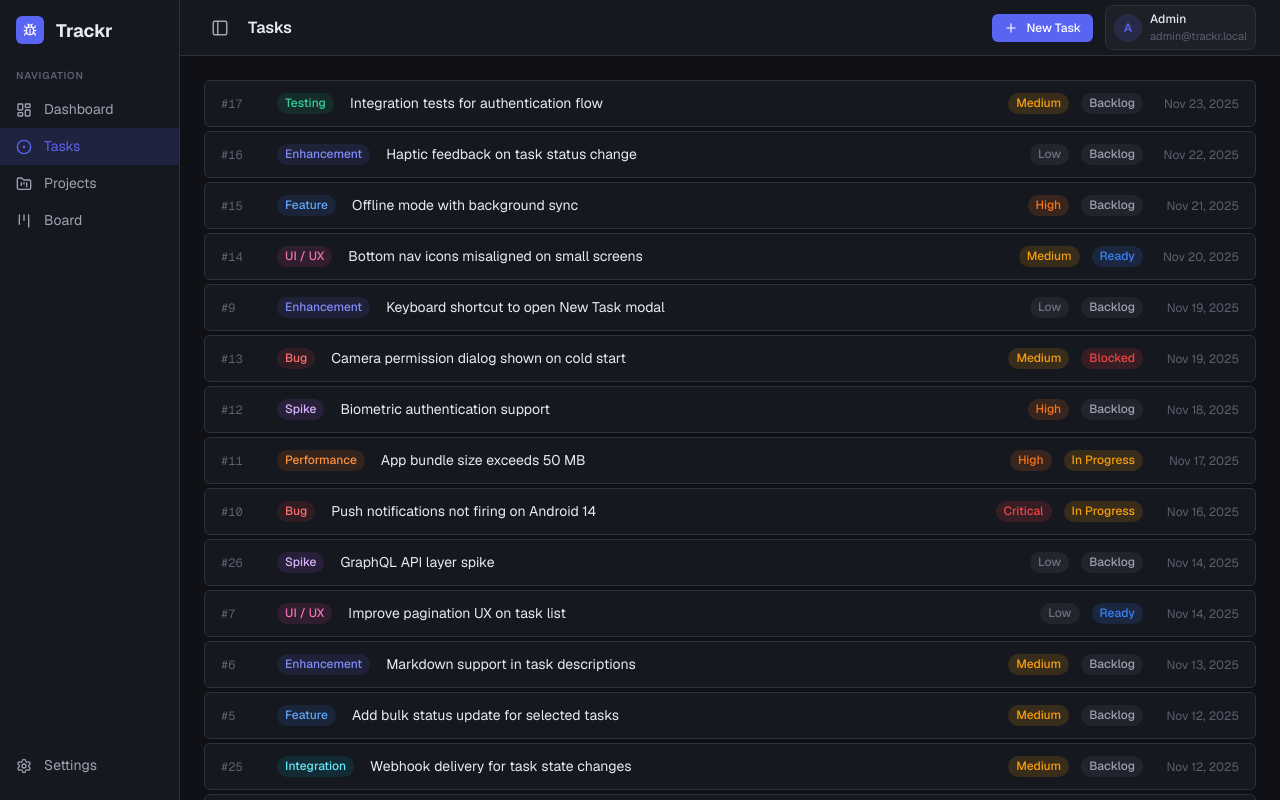
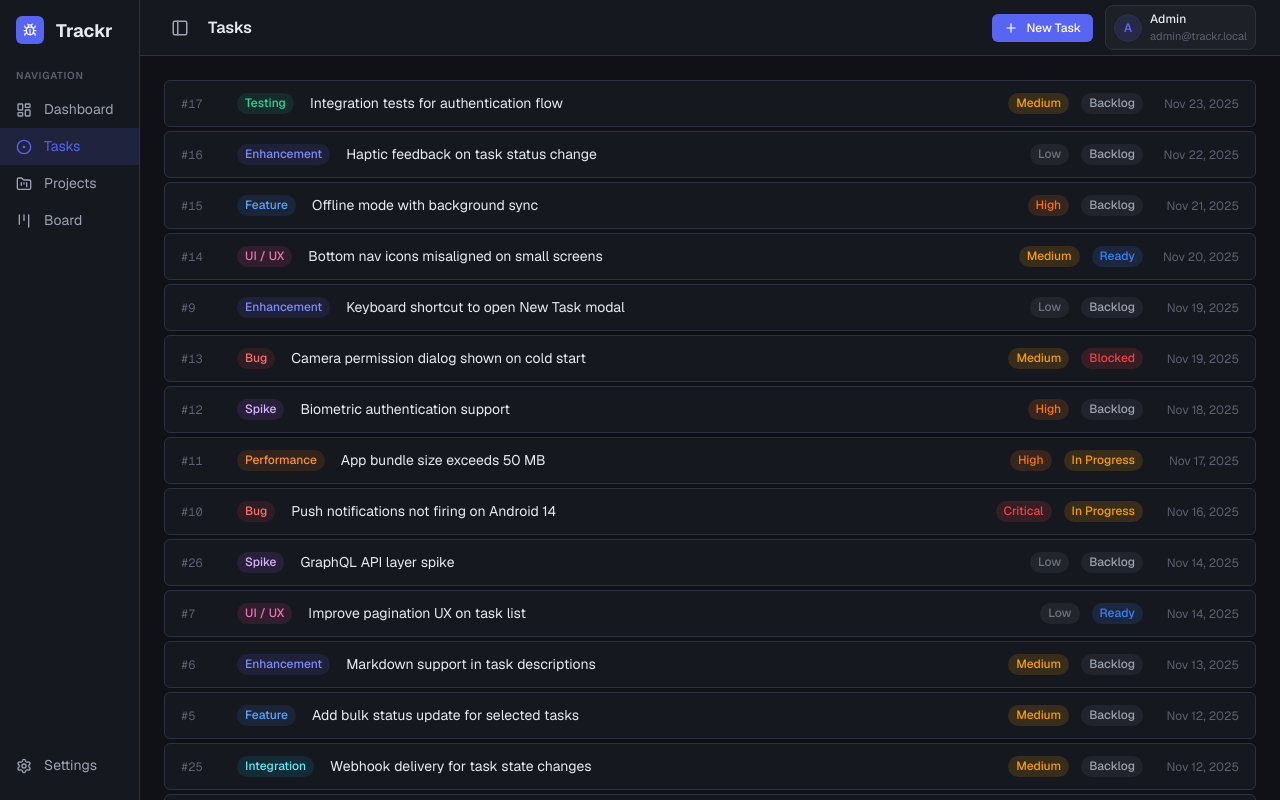
Before and after one commit to jhaysdevs/trackr, a Next.js app: page /tasks in a window 1280 px wide. Built offline with nearby package versions, Linux system fonts and the light colour scheme.

Commit message:
temporary update to sidebar width on >= tablet

```diff
--- a/src/styles/_variables.scss
+++ b/src/styles/_variables.scss
@@ -77,7 +77,7 @@ $space-12: 3rem;
 $space-16: 4rem;
 
 // ─── Layout ──────────────────────────────────────────────────────────────────
-$sidebar-width: 180px;
+$sidebar-width: 140px;
 $header-height: 56px;
 $content-max-width: 1280px;
 
```
